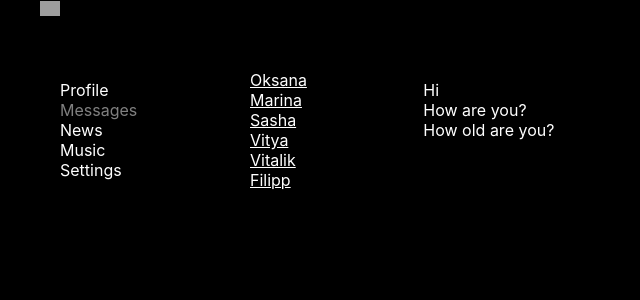
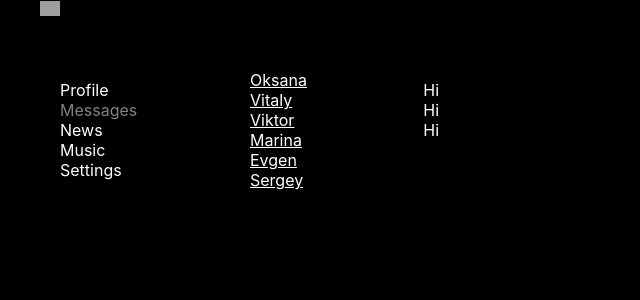
Before and after one commit to Kotfil/SocialMarch, a React (Create React App) app: page /dialogs in a window 1280 px wide. Shown: the top 300 px of the page, without its empty margins (0-640 px from the left). Built offline with nearby package versions, Linux system fonts and the light colour scheme; grey boxes are pictures that could not be loaded.

Commit message:
21 NavLink(1)

```diff
--- a/src/components/Dialogs/Dialogs.jsx
+++ b/src/components/Dialogs/Dialogs.jsx
@@ -2,34 +2,32 @@ import React from 'react';
 import s from './Dialogs.module.css'
 import {NavLink} from "react-router-dom";
 
+const DialogInfo = (props) => {
+    let path = 'dialogs/' + props.id;
+
+    return <div className={s.dialog + ' ' + s.active}>
+        <NavLink to={path}>{props.name}</NavLink>
+    </div>
+};
+
+const MessageInfo = (props) => {
+    return <div className={props.message}>Hi</div>
+}
 const Dialogs = (props) => {
     return (
         <div className={s.dialogs}>
             <div className={s.dialogsItems}>
-                <div className={s.dialog + ' ' + s.active}>
-                    <NavLink to='dialogs/1'>Oksana</NavLink>
-                </div>
-                <div className={s.dialog}>
-                    <NavLink to='dialogs/2'>Marina</NavLink>
-                </div>
-                <div className={s.dialog}>
-                    <NavLink to='dialogs/3'>Sasha</NavLink>
-                </div>
-                <div className={s.dialog}>
-                    <NavLink to='dialogs/4'>Vitya</NavLink>
-                </div>
-                <div className={s.dialog}>
-                     <NavLink to='dialogs/5'>Vitalik</NavLink>
-                </div>
-                <div className={s.dialog}>
-                    <NavLink to='dialogs/6'>Filipp</NavLink>
-                </div>
-
+                <DialogInfo name='Oksana' id='1'/>
+                <DialogInfo name='Vitaly' id='2'/>
+                <DialogInfo name='Viktor' id='3'/>
+                <DialogInfo name='Marina' id='4'/>
+                <DialogInfo name='Evgen' id='5'/>
+                <DialogInfo name='Sergey' id='6'/>
             </div>
             <div className={s.messages}>
-                <div className={s.dialog}>Hi</div>
-                <div className={s.dialog}>How are you?</div>
-                <div className={s.dialog}>How old are you?</div>
+                <MessageInfo message='Hi'/>
+                <MessageInfo message='How Are You?'/>
+                <MessageInfo message='How old are you?'/>
             </div>
         </div>
 
--- a/src/components/Profile/MyPosts/MyPosts.jsx
+++ b/src/components/Profile/MyPosts/MyPosts.jsx
@@ -5,23 +5,21 @@ import Post from "./Post/Post";
 const MyPosts = () => {
     return (
 
-        <div>
-            My posts
-            <div >
+        <div className={s.postsStyle}>
+            <h3> My posts</h3>
+            <div>
                 <textarea placeholder='Click'></textarea>
-                <div>
+                <div className={s.buttonAddPost}>
                     <button>AddPost</button>
                 </div>
-            <div>
+                <div>
 
-            </div>
+                </div>
 
             </div>
             <div className={s.posts}>
-                <Post message='  Filippkins' likesCount='1'/>
-                <Post message='  How arr You?' likesCount='0'/>
-
-
+                <Post message='Filippkins' likesCount='1'/>
+                <Post message='How arr You?' likesCount='0'/>
             </div>
         </div>
 
--- a/src/components/Profile/MyPosts/MyPosts.module.css
+++ b/src/components/Profile/MyPosts/MyPosts.module.css
@@ -0,0 +1,12 @@
+.postsStyle {
+    padding: 10px;
+
+}
+
+.posts {
+    margin-top: 10px;
+}
+
+.buttonAddPost {
+    margin-top: 5px;
+}
--- a/src/components/Profile/MyPosts/Post/Post.jsx
+++ b/src/components/Profile/MyPosts/Post/Post.jsx
@@ -8,13 +8,9 @@ const Post = (props) => {
             <img src='https://sun9-60.userapi.com/c636621/v636621204/e89/eVNvo-bq2jk.jpg?ava=1'></img>
             {props.message}
             {props.input}
-
             <div>
-
-
                 <span>Like</span> {props.likesCount}
             </div>
-
         </div>
 
 
--- /dev/null
+++ b/src/components/Profile/MyPosts/ProfileInfo/ProfileInfo.jsx
@@ -0,0 +1,20 @@
+import React from 'react';
+import s from './ProfileInfo.module.css'
+
+const ProfileInfo = (props) => {
+    return (
+        <div className={s.profilePage}>
+            <div>
+                <img
+                    src='https://www.jssor.com/demos/image-slider/img/faded-monaco-scenery-evening-dark-picjumbo-com-image.jpg'></img>
+            </div>
+            <div className={s.profileTitle}>
+                ava + 123
+            </div>
+        </div>
+
+
+    );
+}
+
+export default ProfileInfo;
--- /dev/null
+++ b/src/components/Profile/MyPosts/ProfileInfo/ProfileInfo.module.css
@@ -0,0 +1,6 @@
+.profilePage {
+
+}
+.profileTitle {
+    padding: 10px;
+}
--- a/src/components/Profile/Profile.jsx
+++ b/src/components/Profile/Profile.jsx
@@ -1,16 +1,12 @@
 import React from 'react';
 import s from './Profile.module.css'
 import MyPosts from "./MyPosts/MyPosts";
+import ProfileInfo from "./MyPosts/ProfileInfo/ProfileInfo";
 
 const Profile = () => {
     return (
         <div>
-            <div>
-                <img src='https://www.jssor.com/demos/image-slider/img/faded-monaco-scenery-evening-dark-picjumbo-com-image.jpg'></img>
-            </div>
-            <div>
-                ava + 123
-            </div>
+            <ProfileInfo />
             <MyPosts />
         </div>
 
```
